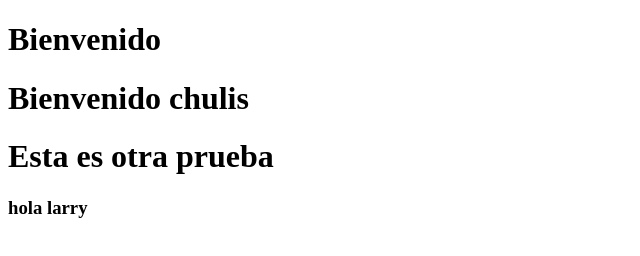
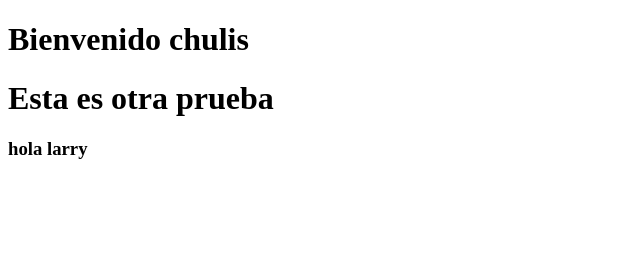
Before and after one commit to Lcaichihua/Spring_demo, a plain HTML site: page index.html in a window 1280 px wide. Shown: the whole page, without its empty margins (0-640 px from the left). Drawn offline with Linux system fonts and the light colour scheme.

Commit message:
¬¬
dsfsdfsdf

```diff
--- a/index.html
+++ b/index.html
@@ -7,8 +7,6 @@
     <title>Prueba de la clase git</title>
 </head>
 <body>
-    <h1>Bienvenido </h1>
-
     <h1>Bienvenido chulis</h1>
     <h1>Esta es otra prueba  </h1>
     <h3>hola larry</h3>
```
